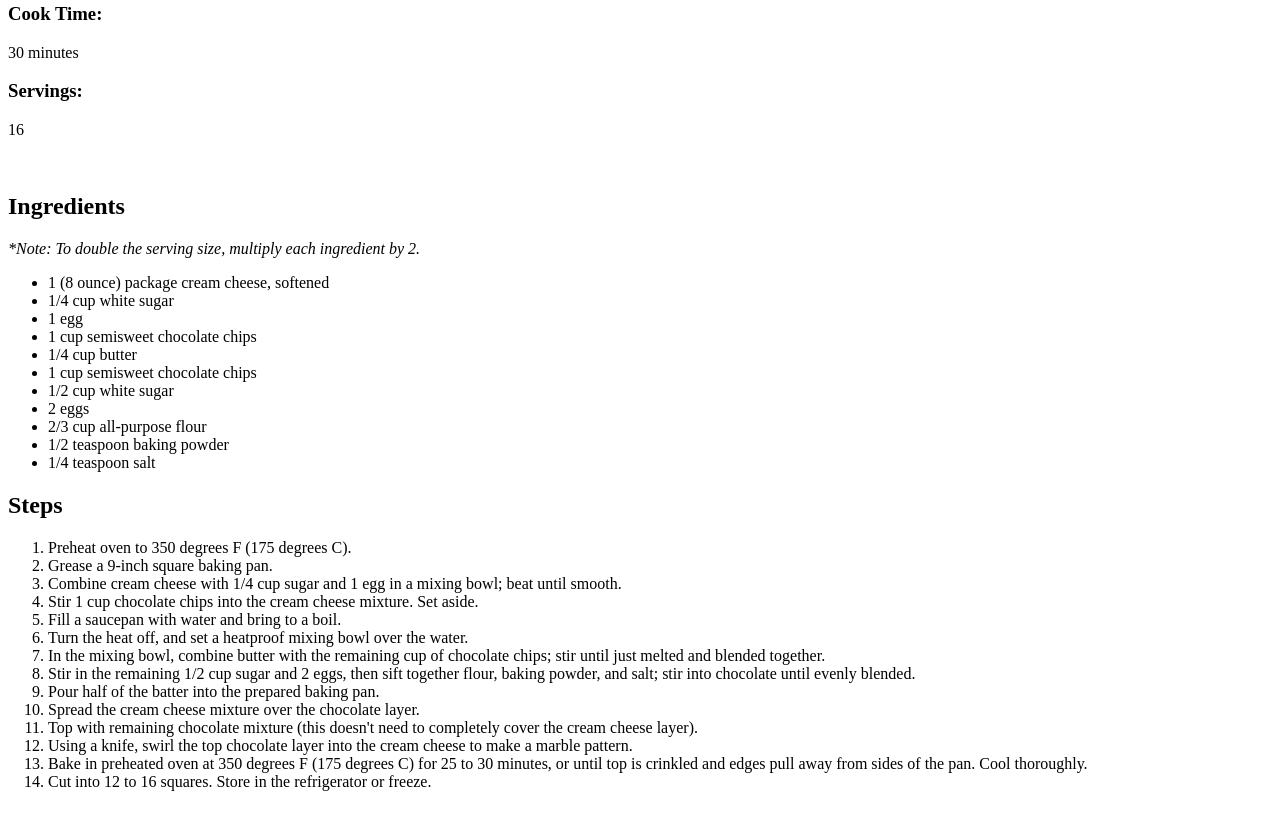
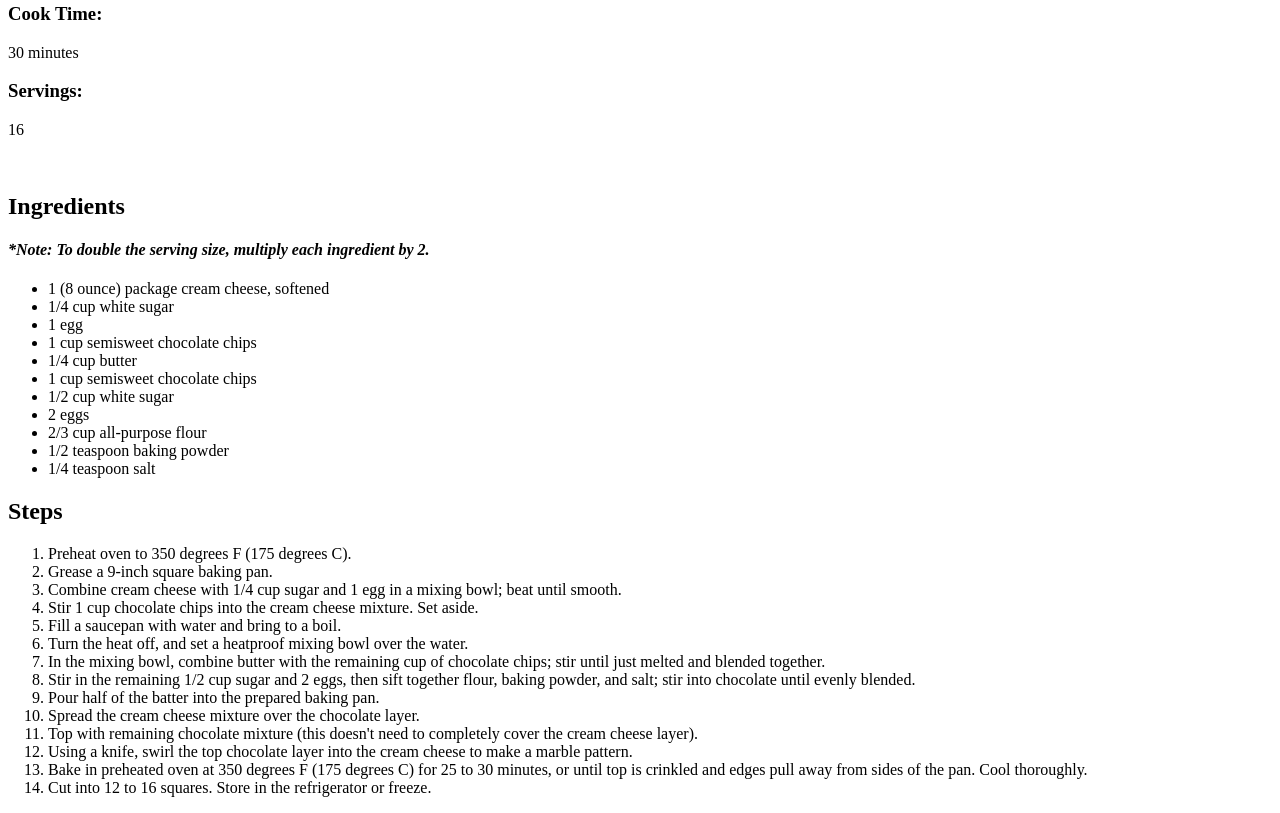
Before and after one commit to tjl929/odin-recipes, a plain HTML site: page recipes/html/cheesecake-brownies.html in a window 1280 px wide. Shown: the part 768-1581 px from the top of the page. Drawn offline with Linux system fonts and the light colour scheme.

Commit message:
Change element under cheesecake ingredients

```diff
--- a/recipes/html/cheesecake-brownies.html
+++ b/recipes/html/cheesecake-brownies.html
@@ -39,7 +39,7 @@
 
     <h2>Ingredients</h2>
 
-    <p><i>*Note: To double the serving size, multiply each ingredient by 2.</i></p>
+    <h4><i>*Note: To double the serving size, multiply each ingredient by 2.</i></h4>
 
     <ul>
       <li>1 (8 ounce) package cream cheese, softened</li>
```
